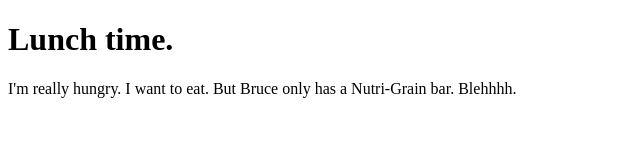
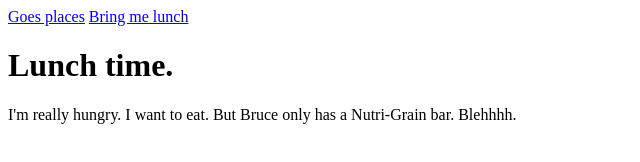
Before and after one commit to itsnathanlam/iat339, a plain HTML site: page index.html in a window 1280 px wide. Shown: the whole page, without its empty margins (0-640 px from the left). Drawn offline with Linux system fonts and the light colour scheme.

Commit message:
Added 2 navigation entries.

```diff
--- a/index.html
+++ b/index.html
@@ -6,6 +6,10 @@
 	</head>
 
 	<body>
+		<nav>
+			<a href="#">Goes places</a>
+			<a href="#">Bring me lunch</a>
+		</nav>
 		<h1>Lunch time.</h1>
 		<p> I'm really hungry. I want to eat. But Bruce only has a Nutri-Grain bar. Blehhhh.</p>
 	</body>
```
